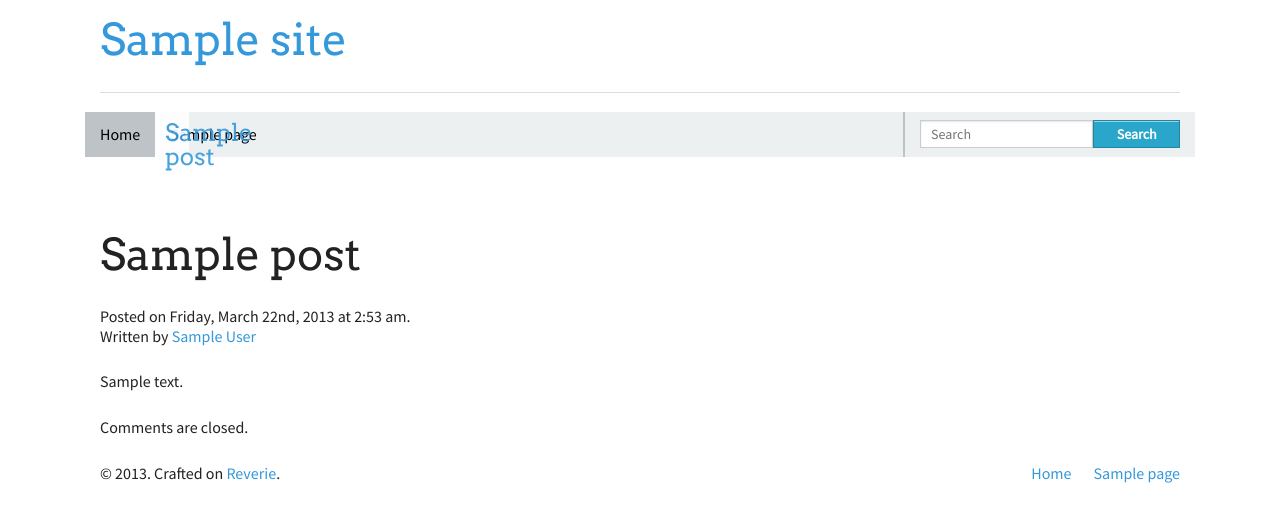
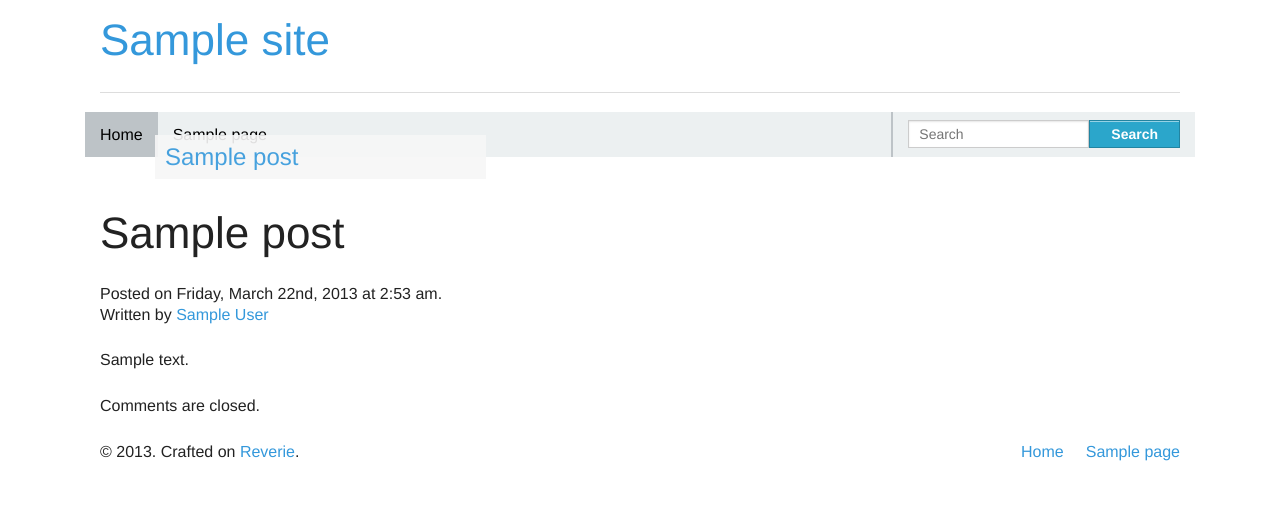
Before and after one commit to montogeek/bd01, a WordPress theme: template single.php in a window 1280 px wide. Shown: the top 522 px of the page. Run offline with PHP 8.4 and a stand-in for WordPress, Linux system fonts and the light colour scheme; the site name, menu and one post (Sample post) are stand-ins, and other content is empty; some libraries are stand-ins or nearby versions.

Commit message:
Agregado fuentes de Typekit (MuseoSlab y SourceSansPro), sin sidebar en un articulo solo, archivos de 9 columnas, agregado fondo en el brilliant

```diff
--- a/archive.php
+++ b/archive.php
@@ -1,7 +1,7 @@
 <?php get_header(); ?>
 
 <!-- Row for main content area -->
-	<div class="small-12 large-8 columns" role="main">
+	<div class="small-12 large-9 columns" role="main">
 
 	<?php if ( have_posts() ) : ?>
 
--- a/css/app.css
+++ b/css/app.css
@@ -15,7 +15,7 @@
   background: white;
   color: #222222;
   padding: 0;
-  font-family: 'Source Sans Pro', "Helvetica Neue", "Helvetica", Helvetica, Arial, sans-serif;
+  font-family: 'source-sans-pro', "Helvetica Neue", "Helvetica", Helvetica, Arial, sans-serif;
   font-weight: normal;
   font-style: normal;
   line-height: 1;
@@ -1007,7 +1007,7 @@
 
 /* Default header styles */
 h1, h2, h3, h4, h5, h6 {
-  font-family: 'Arvo',"Helvetica Neue", "Helvetica", Helvetica, Arial, sans-serif;
+  font-family: 'museo-slab',"Helvetica Neue", "Helvetica", Helvetica, Arial, sans-serif;
   /*font-weight: bold;*/
   font-weight: 400;
   font-style: normal;
@@ -4174,24 +4174,36 @@
 }
 
 /* CSS ByteDesk */
+
+.brilliant{
+  display: block;
+  margin: 20px 0;
+}
+
+
 .cajita{
   box-shadow: 1px 1px 2px 0 #D0D0D0;
 }
 
-figure span{
-  display: inline-block;
-  line-height: 16px;
-  margin: 0 0 10px 10px;
-  width: 100%;
-}
+.cajita:hover{
+  background: rgba(2, 136, 204, 0.8);
+  border: 1px solid #0288CC;
+  box-shadow: 0 0 8px #0288CC;
+  margin: -1px;
+}
+
+.cajita:hover span{
+  color:white;
+}
+
 .cajita figcaption{
-  background-color: white;
+  background-color: #f7f7f7;
   bottom: 30%;
   display: block;
-  font-family: 'Arvo', "Helvetica Neue", "Helvetica", Helvetica, Arial, sans-serif;
+  font-family: 'museo-slab', "Helvetica Neue", "Helvetica", Helvetica, Arial, sans-serif;
   font-size: 1.5em;
   font-style: normal;
-  font-weight: normal;
+  font-weight: 300;
   margin: 0 0 10px 0;
   padding: 10px 0 10px 10px;
   position: absolute;
@@ -4200,30 +4212,32 @@
   transition: all 0.3s ease;
   width: 92%;
 }
-
 .cajita:hover figcaption{
   color: #3498DB;
   padding: 15px 0 15px 10px;
   opacity: 1;
 }
+.cajita:hover a{
+  color: #3498DB;
+  text-shadow: 1px 1px 1px #7cbde8;
+}
 
 .cajita:hover img{
   -webkit-filter: grayscale(0.8) blur(2px);
 }
 
-.brilliant{
+figure span{
   display: inline-block;
-  margin: 20px 0 20px 0;
+  line-height: 16px;
+  margin: 0 0 10px 10px;
+  width: 100%;
 }
 
 figure img{
+  background-color: white;
   height: 190px;
   overflow: hidden;
   width: 100%;
-}
-
-figure img{
-  width: 100%;
   transition: all 0.6s ease;
 }
 
@@ -4239,3 +4253,25 @@
   font-size:1em;
   font-weight: 400;
 }
+
+/* Flat UI Colors */
+/* #1ABC9C TURQUOISE */
+/* #16A085 GREEN SEA */
+/* #2ECC71 EMERLAND */
+/* #27AE60 NEPHRITIS */
+/* #3498DB PETER RIVER */
+/* #2980B9 BELIZE HOLE */
+/* #9B59B6 AMETHYST */
+/* #8E44AD WISTERIA */
+/* #34495E WET ASPHALT */
+/* #2C3E50 MIDNIGHT BLUE */
+/* #F1C40F SUN FLOWER */
+/* #F39C12 ORANGE */
+/* #E67E22 CARROT */
+/* #D35400 PUMPKIN */
+/* #E74C3C ALIZARIN */
+/* #C0392B POMEGRANATE */
+/* #ECF0F1 CLOUDS */
+/* #BDC3C7 SILVER */
+/* #95A5A6 CONCRETE */
+/* #7F8C8D ASBESTOS */
--- a/header.php
+++ b/header.php
@@ -32,7 +32,8 @@
 	<link rel="apple-touch-startup-image" href="<?php echo get_template_directory_uri(); ?>/img/devices/reverie-load.png" media="screen and (max-device-width: 320px)" />
 
 <?php wp_head(); ?>
-
+	<script type="text/javascript" src="//use.typekit.net/fdg3uxj.js"></script>
+	<script type="text/javascript">try{Typekit.load();}catch(e){}</script>
 </head>
 
 <body <?php body_class(); ?>>
@@ -98,11 +99,12 @@
 								<?php
 									$categorias = get_the_category();
 									foreach ($categorias as $categoria) {
-										if($categoria->term_id != 285){
-											?><span><?php $categoria->name; ?></span><?php
-											break;
-										}
-									} ?>
+											if(strcasecmp($categoria->cat_name,"Brilliant") > 0){
+												echo "<span>".$categoria->cat_name."</span>";
+												break;
+											}
+									}
+								?>
 							</figure>
 						</div>
 					</div>
--- a/lib/enqueue-css.php
+++ b/lib/enqueue-css.php
@@ -23,8 +23,8 @@
 	wp_enqueue_style('reverie-normalize-stylesheet');
 	wp_enqueue_style('reverie-foundation-stylesheet');
 	wp_enqueue_style('reverie-stylesheet');
-	wp_enqueue_style('source-sans');
-	wp_enqueue_style('arvo');
+	//wp_enqueue_style('source-sans');
+	//wp_enqueue_style('arvo');
 	wp_enqueue_style('reverie-foundation-app');
 
 }
--- a/sidebar.php
+++ b/sidebar.php
@@ -1,3 +1,3 @@
-<aside id="sidebar" class="small-12 large-4 columns">
+<aside id="sidebar" class="small-12 large-3 columns">
 	<?php dynamic_sidebar("Sidebar"); ?>
 </aside><!-- /#sidebar -->
--- a/single.php
+++ b/single.php
@@ -1,7 +1,7 @@
 <?php get_header(); ?>
 
 <!-- Row for main content area -->
-	<div class="small-12 large-8 columns" role="main">
+	<div class="small-12 large-9 columns" role="main">
 
 	<?php /* Start loop */ ?>
 	<?php while (have_posts()) : the_post(); ?>
```
